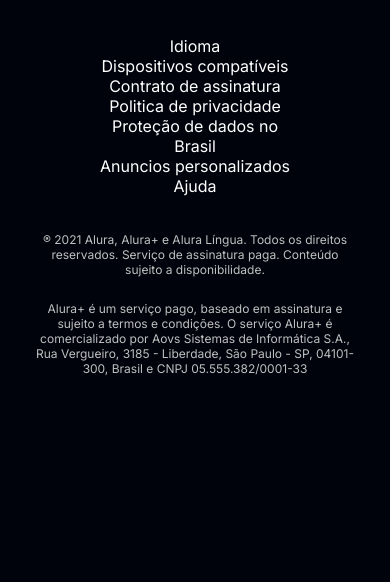
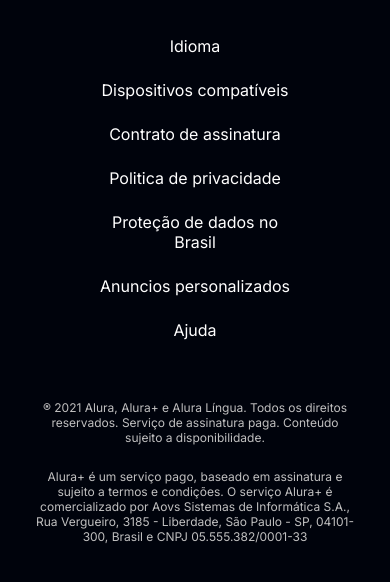
Before and after one commit to ilevex0/Alura-plus, a plain HTML site: page index.html in a window 390 px wide. Shown: the part 4629-5211 px from the top of the page. Before the commit the page ends 5101 px from the top, so only its background shows below. Drawn offline with Linux system fonts and the light colour scheme.

Commit message:
improved .footer__list to improve visibility on mobile

```diff
--- a/styles/style.css
+++ b/styles/style.css
@@ -176,6 +176,9 @@
         display: block;
     }
     .footer__list{
-        display: block;
+        display: flex;
+        flex-direction: column;
+        gap: 2em;
+        padding-bottom: 5em;
     }
 }
```
